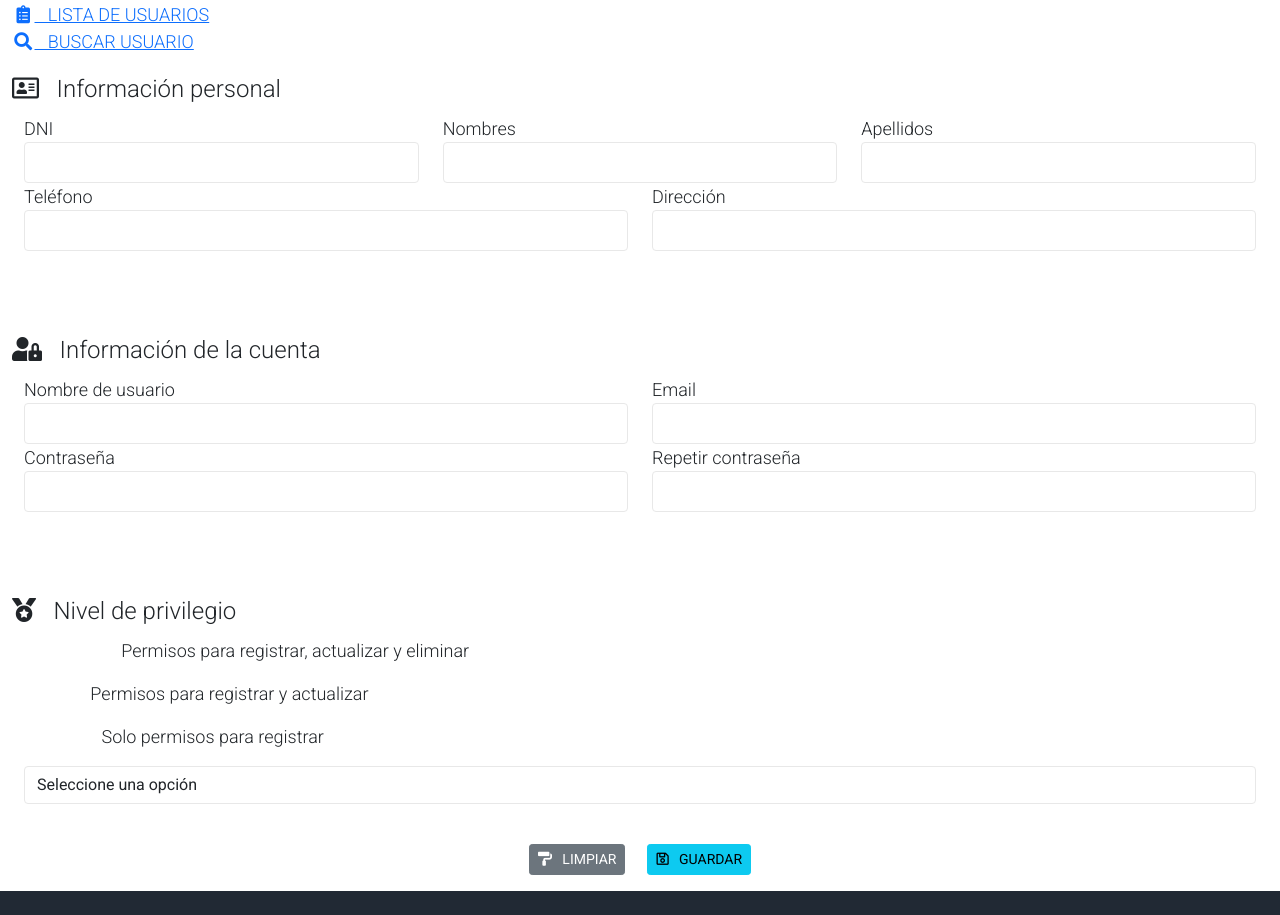
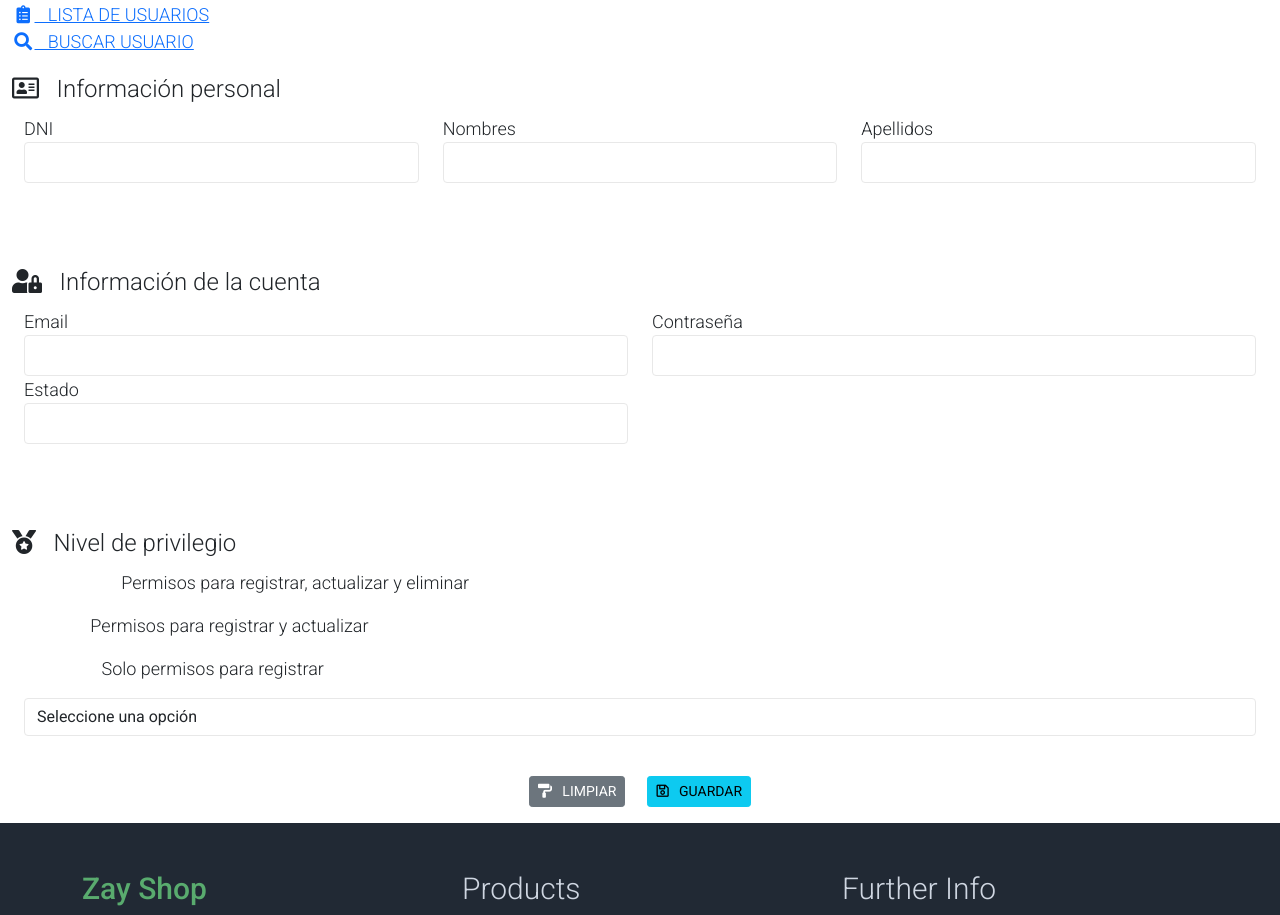
Before and after one commit to Jose-J-Bohorquez-D/app_web_php_2671337_G2_BD, a PHP site: template views/modules/mod01_users/user_create.view.php in a window 1280 px wide. Shown: the part 158-1073 px from the top of the page. Run offline with PHP 8.4, Linux system fonts and the light colour scheme; the template is opened without the code that fills it, so the values that code supplies are empty.

Commit message:
haciendo carpinteria en la vista del userCreate.view.php

```diff
--- a/views/modules/mod01_users/user_create.view.php
+++ b/views/modules/mod01_users/user_create.view.php
@@ -38,7 +38,7 @@
 										<input type="text" pattern="[a-zA-ZáéíóúÁÉÍÓÚñÑ ]{1,35}" class="form-control" name="usuario_apellido" id="usuario_apellido" maxlength="35">
 									</div>
 								</div>
-								<div class="col-12 col-md-6">
+								<!--<div class="col-12 col-md-6">
 									<div class="form-group">
 										<label for="usuario_telefono" class="bmd-label-floating">Teléfono</label>
 										<input type="text" pattern="[0-9()+]{1,20}" class="form-control" name="usuario_telefono" id="usuario_telefono" maxlength="20">
@@ -49,7 +49,7 @@
 										<label for="usuario_direccion" class="bmd-label-floating">Dirección</label>
 										<input type="text" pattern="[a-zA-Z0-99áéíóúÁÉÍÓÚñÑ()# ]{1,190}" class="form-control" name="usuario_direccion" id="usuario_direccion" maxlength="190">
 									</div>
-								</div>
+								</div>-->
 							</div>
 						</div>
 					</fieldset>
@@ -58,12 +58,12 @@
 						<legend><i class="fas fa-user-lock"></i> &nbsp; Información de la cuenta</legend>
 						<div class="container-fluid">
 							<div class="row">
-								<div class="col-12 col-md-6">
+								<!--<div class="col-12 col-md-6">
 									<div class="form-group">
 										<label for="usuario_usuario" class="bmd-label-floating">Nombre de usuario</label>
 										<input type="text" pattern="[a-zA-Z0-9]{1,35}" class="form-control" name="usuario_usuario" id="usuario_usuario" maxlength="35">
 									</div>
-								</div>
+								</div>-->
 								<div class="col-12 col-md-6">
 									<div class="form-group">
 										<label for="usuario_email" class="bmd-label-floating">Email</label>
@@ -78,7 +78,9 @@
 								</div>
 								<div class="col-12 col-md-6">
 									<div class="form-group">
-										<label for="usuario_clave_2" class="bmd-label-floating">Repetir contraseña</label>
+										<!--<label for="usuario_clave_2" class="bmd-label-floating">Repetir contraseña</label>
+										<input type="password" class="form-control" name="usuario_clave_2" id="usuario_clave_2" maxlength="200">-->
+										<label for="usuario_clave_2" class="bmd-label-floating">Estado</label>
 										<input type="password" class="form-control" name="usuario_clave_2" id="usuario_clave_2" maxlength="200">
 									</div>
 								</div>
```
